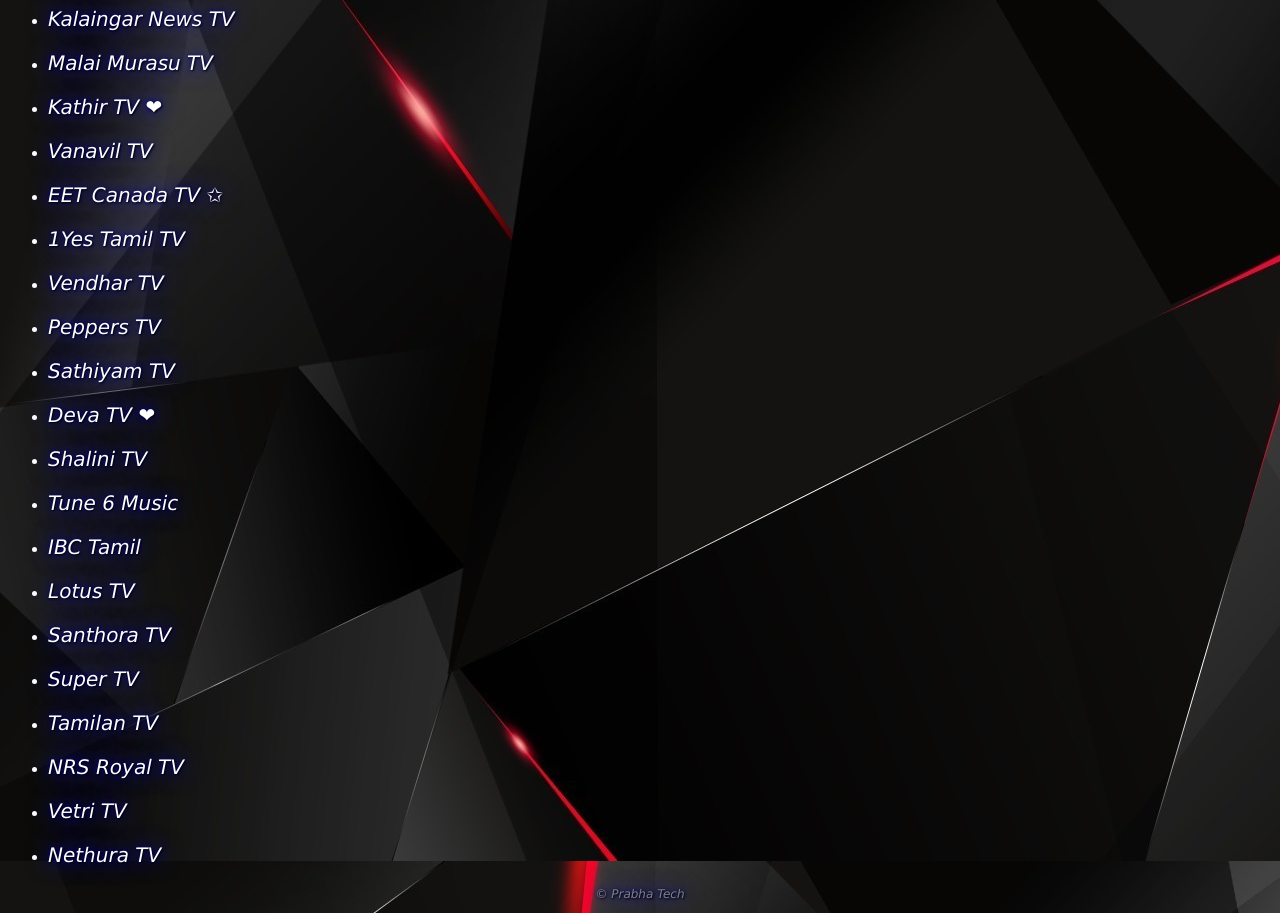
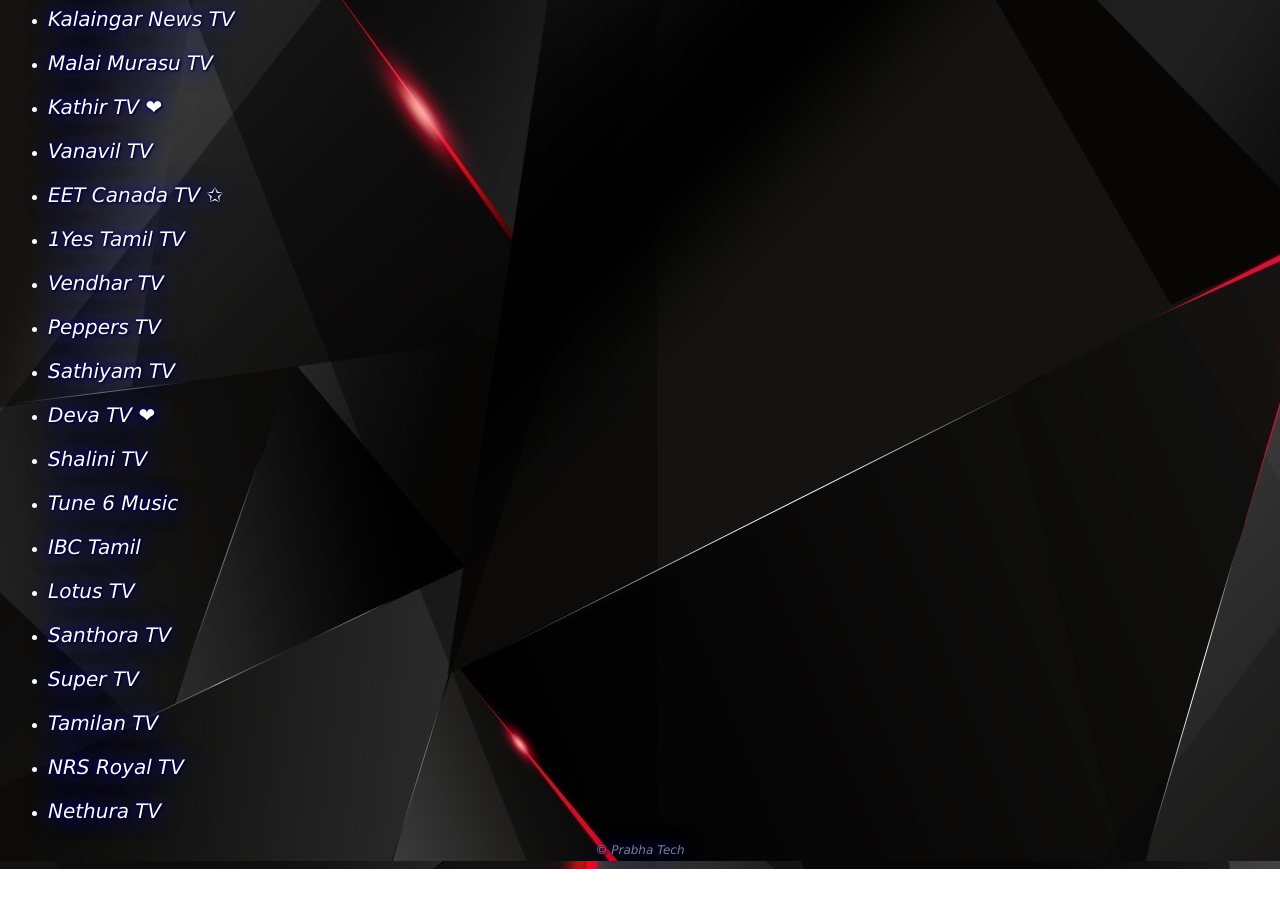
Before and after one commit to krishacker/prabhatv.github.io, a plain HTML site: page index.html in a window 1280 px wide. Shown: the part 339-1252 px from the top of the page. After the commit the page ends 1208 px from the top, so only its background shows below. Drawn offline with Linux system fonts and the light colour scheme.

Commit message:
Update index.html

```diff
--- a/index.html
+++ b/index.html
@@ -51,7 +51,6 @@ p {
 <li><div><a href="tv21.html"><p>Super TV</p></a></div></li>
 <li><div><a href="tv22.html"><p>Tamilan TV</p></a></div></li>
 <li><div><a href="tv23.html"><p>NRS Royal TV</p></a></div></li>
-<li><div><a href="tv24.html"><p>Vetri TV</p></a></div></li>
 <li><div><a href="tv25.html"><p>Nethura TV</p></a></div></li>
 </ul>
 </body>
```
